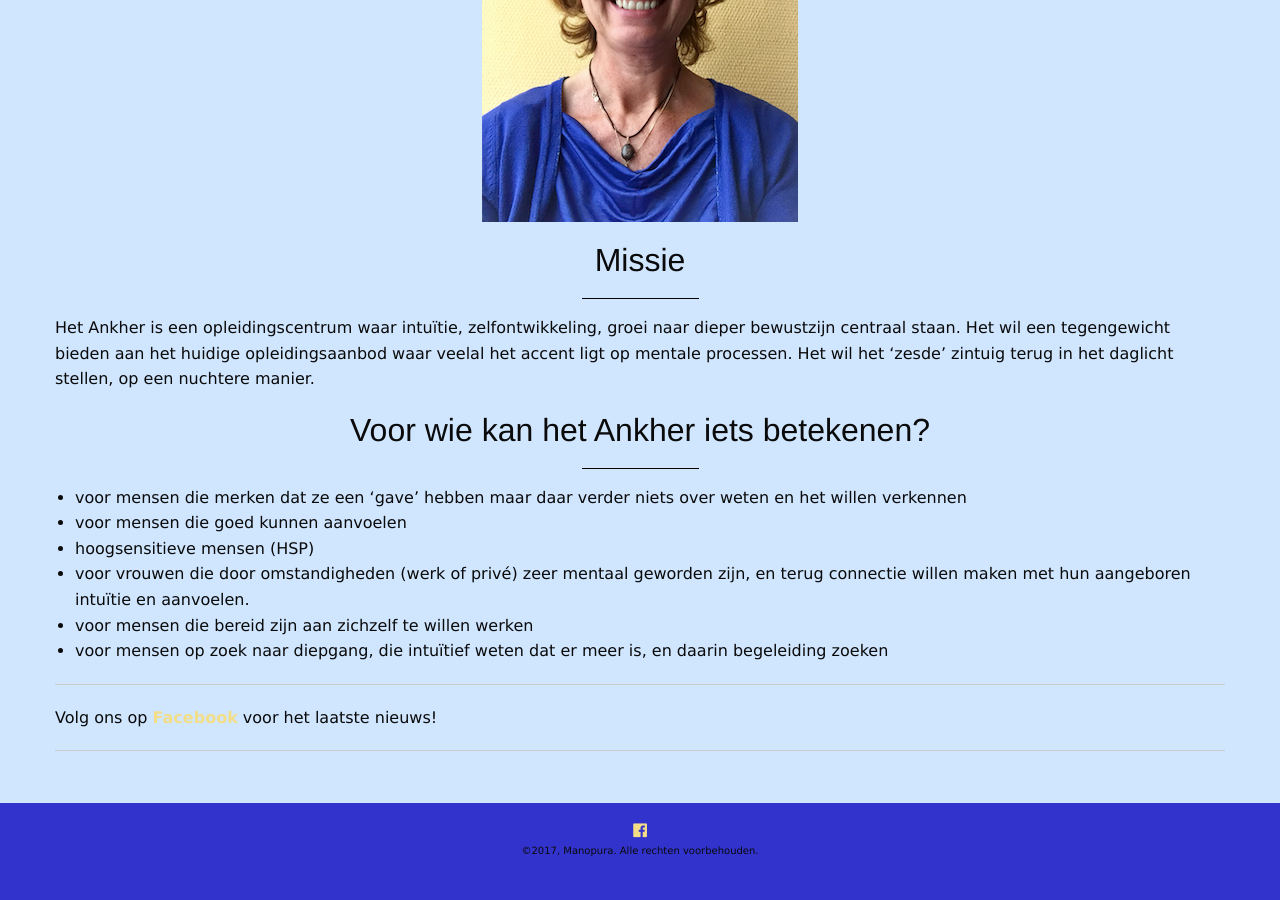
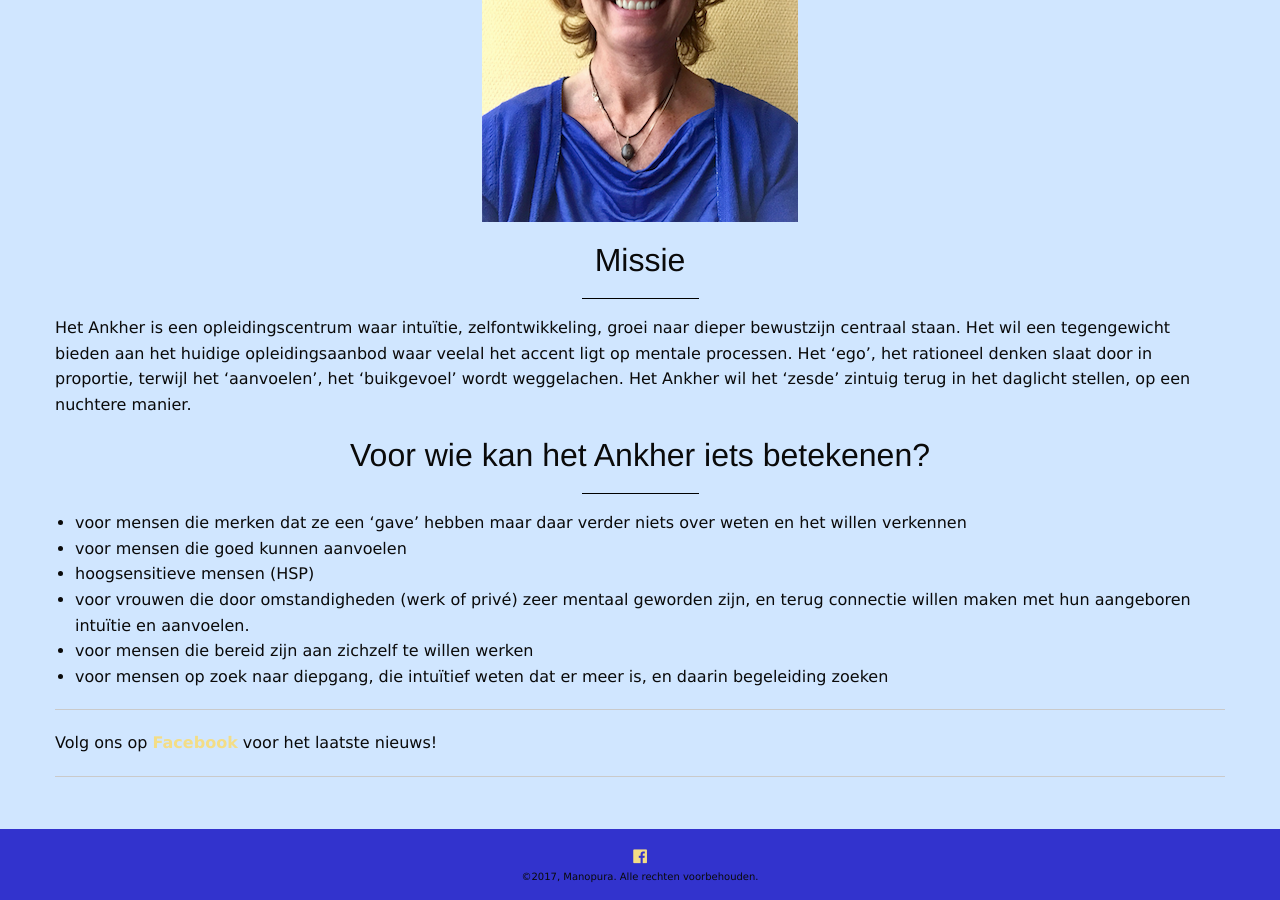
Before and after one commit to ankher/ankher.github.io, a Jekyll site: the page built from index.md, in a window 1280 px wide and 900 px high, scrolled down 1876 px. Built offline with Jekyll 4.4.1, drawn with Linux system fonts in a browser that asks for light colours; nearby versions of some CDN libraries; before the commit the page ends 2750 px from its top, so only the background shows below that.

Commit message:
Update index.md

```diff
--- a/index.md
+++ b/index.md
@@ -52,7 +52,7 @@ Ik ben heel blij met deze gang van zaken; het liep zoals het moest lopen, voor m
 
 
 # Missie
-Het Ankher is een opleidingscentrum waar intuïtie, zelfontwikkeling, groei naar dieper bewustzijn centraal staan. Het wil een tegengewicht bieden aan het huidige opleidingsaanbod waar veelal het accent ligt op mentale processen. Het wil het 'zesde' zintuig terug in het daglicht stellen, op een nuchtere manier.
+Het Ankher is een opleidingscentrum waar intuïtie, zelfontwikkeling, groei naar dieper bewustzijn centraal staan. Het wil een tegengewicht bieden aan het huidige opleidingsaanbod waar veelal het accent ligt op mentale processen. Het 'ego', het rationeel denken slaat door in proportie, terwijl het 'aanvoelen', het 'buikgevoel' wordt weggelachen. Het Ankher wil het 'zesde' zintuig terug in het daglicht stellen, op een nuchtere manier.
 
 
 
```
